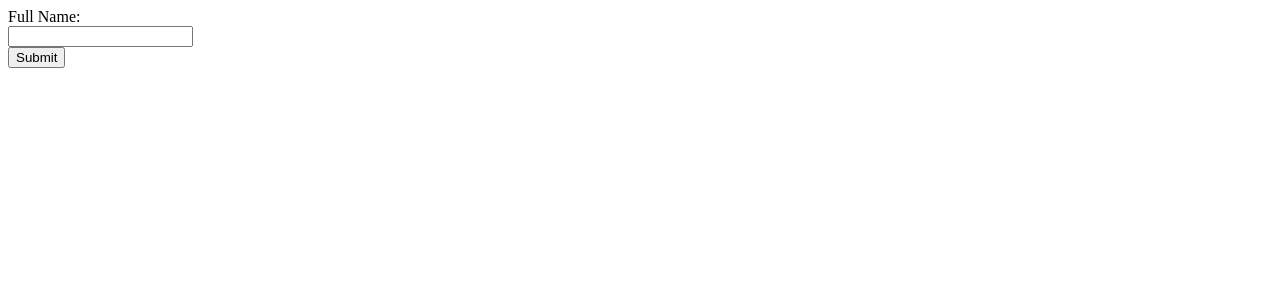
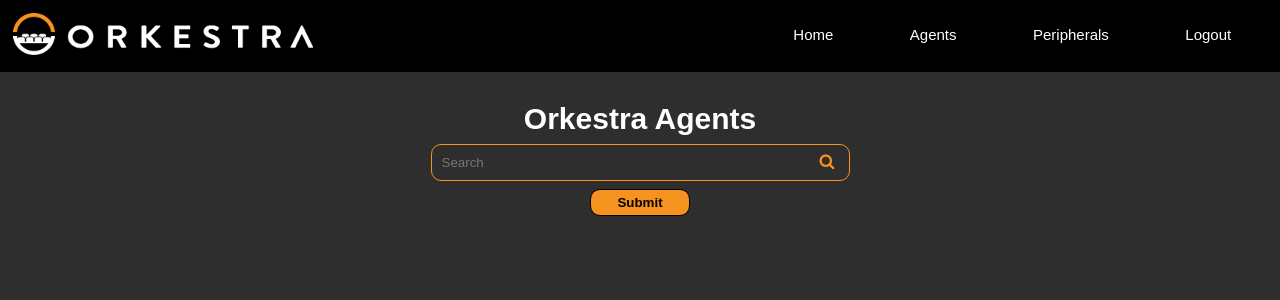
Before and after one commit to xvinsue/orkestrapc, a Flask app: page /search in a window 1280 px wide. Shown: the top 300 px of the page. Run offline with Flask 3, Linux system fonts and the light colour scheme; a user stored in the database is signed in.

Commit message:
update search

```diff
--- a/static/css/styles.css
+++ b/static/css/styles.css
@@ -324,3 +324,64 @@ form h1{
         padding-inline: 2.5rem;
     }
 }
+
+/* SEARCH FORM */
+.search{
+    display: flex;
+    justify-content: center;
+    flex-direction: column;
+}
+.searchForm form{
+    color: black;
+    padding: 30px;
+    margin: auto;
+    text-align: center;
+}
+.searchForm label{
+    font-size: 30px;
+    font-weight: bold;
+    color: #fff;
+}
+.searchForm .searchBar{
+    padding: 10px;
+    margin: 8px 0;
+    box-sizing: border-box;
+    border: 1px solid #F6921E;
+    background-color: transparent;
+    border-radius: 10px;
+    color: white;
+    width: 419px;
+}
+.searchForm i{
+    position: absolute;
+    margin-left: 389px;
+    margin-top: 17px;
+    color: #F6921E;
+}
+.searchForm .searchButton{
+    background: #F6921E;
+    box-sizing: border-box;
+    border: 1px solid #000000;
+    border-radius: 10px;
+    padding: 5px;
+    width: 100px;
+    font-weight: bold;
+    cursor: pointer;
+}
+
+/* SEARCH TABLE */
+.searchTable table{
+    margin: auto;
+    color: white;
+    border-collapse: collapse;
+    text-align: center;
+    width: 500px;
+}
+.searchTable th, td{
+    border: 1px solid #F6921E;
+    padding: 30px;
+}
+.searchTable td a{
+    color: white;
+    text-decoration: none;
+}
--- a/templates/search.html
+++ b/templates/search.html
@@ -4,24 +4,43 @@
     <meta charset="UTF-8">
     <meta name="viewport" content="width=device-width, initial-scale=1.0">
     <title>Orkestra Inventory System</title>
+    <link href="static\css\styles.css" rel="stylesheet" />
+    <link rel="stylesheet" href=
+"https://cdnjs.cloudflare.com/ajax/libs/font-awesome/4.7.0/css/font-awesome.min.css">
 </head>
 <body>
+    <header>
+        <nav>
+         <a href="{{ url_for('home') }}"><img src="static\css\assets\orkestra-main-logo.png" alt=""></a>
+         <div class="nav-links">
+            <ul>
+                <li><a href="#">Home</a></li>
+                <li><a href="#">Agents</a></li>
+                <li><a href="#">Peripherals</a></li>
+                <li><a href="{{ url_for('login') }}">Logout</a></li>
+            </ul>
+        </div>
+        </nav>
+    </header>
+    <div class="search">
 
+        <div class="searchForm">
             <form method="POST" action="{{ url_for('search') }}">
-        <label for="fname">Full Name:</label><br>
-        <input type="text" id="fname" name="fname"><br>
-        <input type="submit" value="Submit">
+                <label for="fname">Orkestra Agents</label><br>
+                <i class="fa fa-search icon"></i>
+                <input type="text" id="fname" name="fname" placeholder="Search" class="searchBar"><br>
+                <input type="submit" value="Submit" class="searchButton">
             </form>
-
-
+        </div>
+        <div class="searchTable">
             {% if match %}
-    <h1>List of Employees</h1>
-    <p>Employees that match with the provided search term</p>
+        <!-- <h1>List of Employees</h1>
+        <p>Employees that match with the provided search term</p> -->
         <table>
             <thead>
                 <tr>
-                <th>Employee Name</th>
-                <th>Role</th>
+                    <th rowspan="2">Agent Name</th>
+                    <th rowspan="2">Role</th>
                 </tr>
             </thead>
             <tbody>
@@ -42,8 +61,7 @@
         <p>{{ error }}</p>
 
         {% endif %}
-
-
-
+        </div>
+    </div>
 </body>
 </html>
```
Lines whose indentation alone changed are shown as unchanged.
